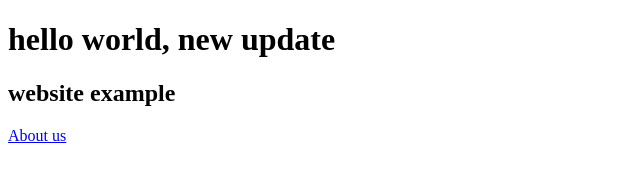
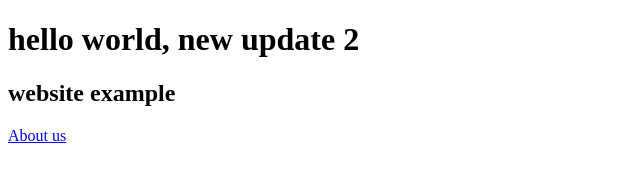
Before and after one commit to mahmoudzohdi/test-github-pages, a plain HTML site: page index.html in a window 1280 px wide. Shown: the full height of the page, 0-640 px from the left. Drawn offline with Linux system fonts and the light colour scheme.

```diff
--- a/index.html
+++ b/index.html
@@ -6,7 +6,7 @@
     <title>Document</title>
 </head>
 <body>
-    <h1>hello world, new update</h1>
+    <h1>hello world, new update 2</h1>
     <h2>website example</h2>
     <a href="./about.html">About us</a>
 </body>
```
